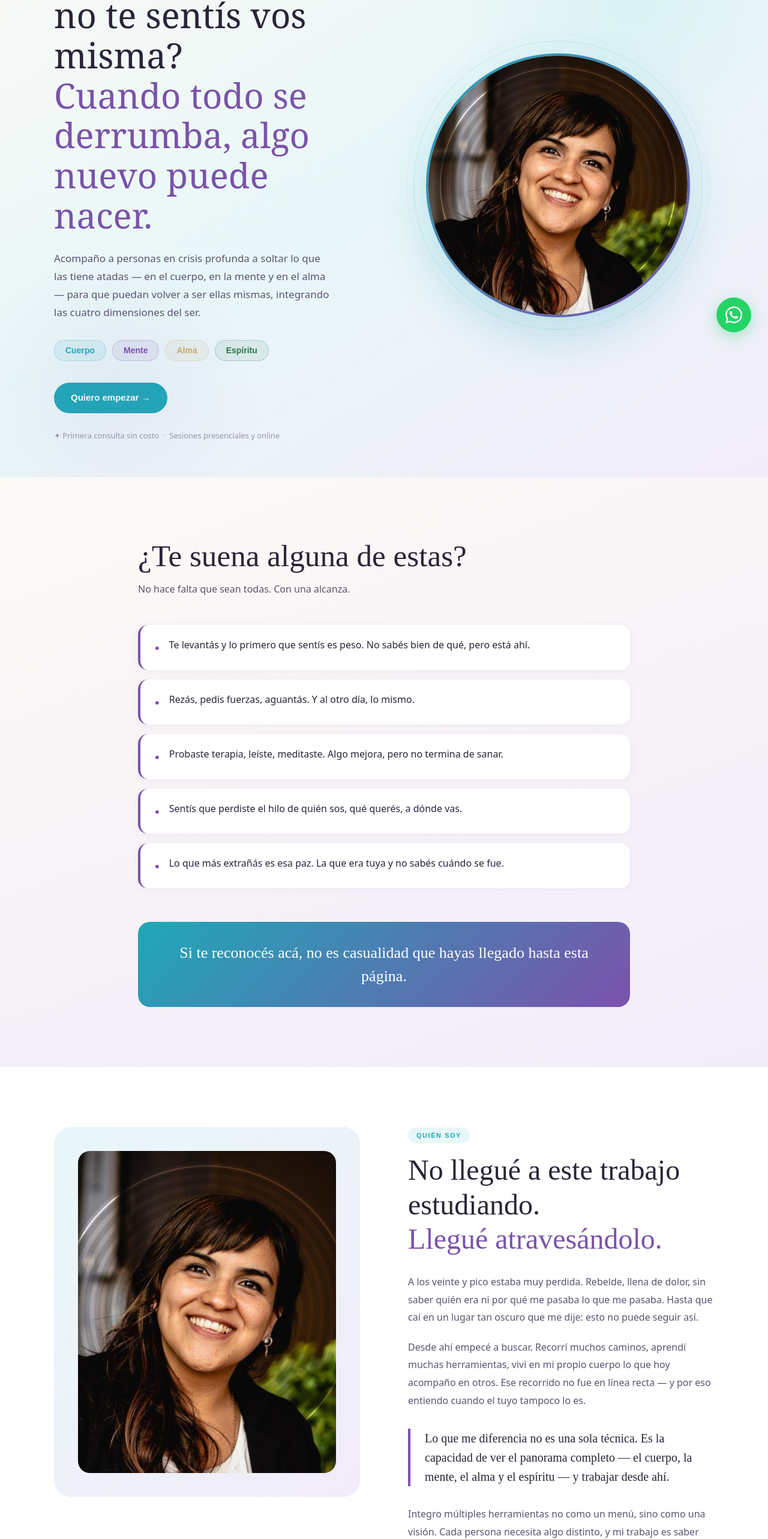
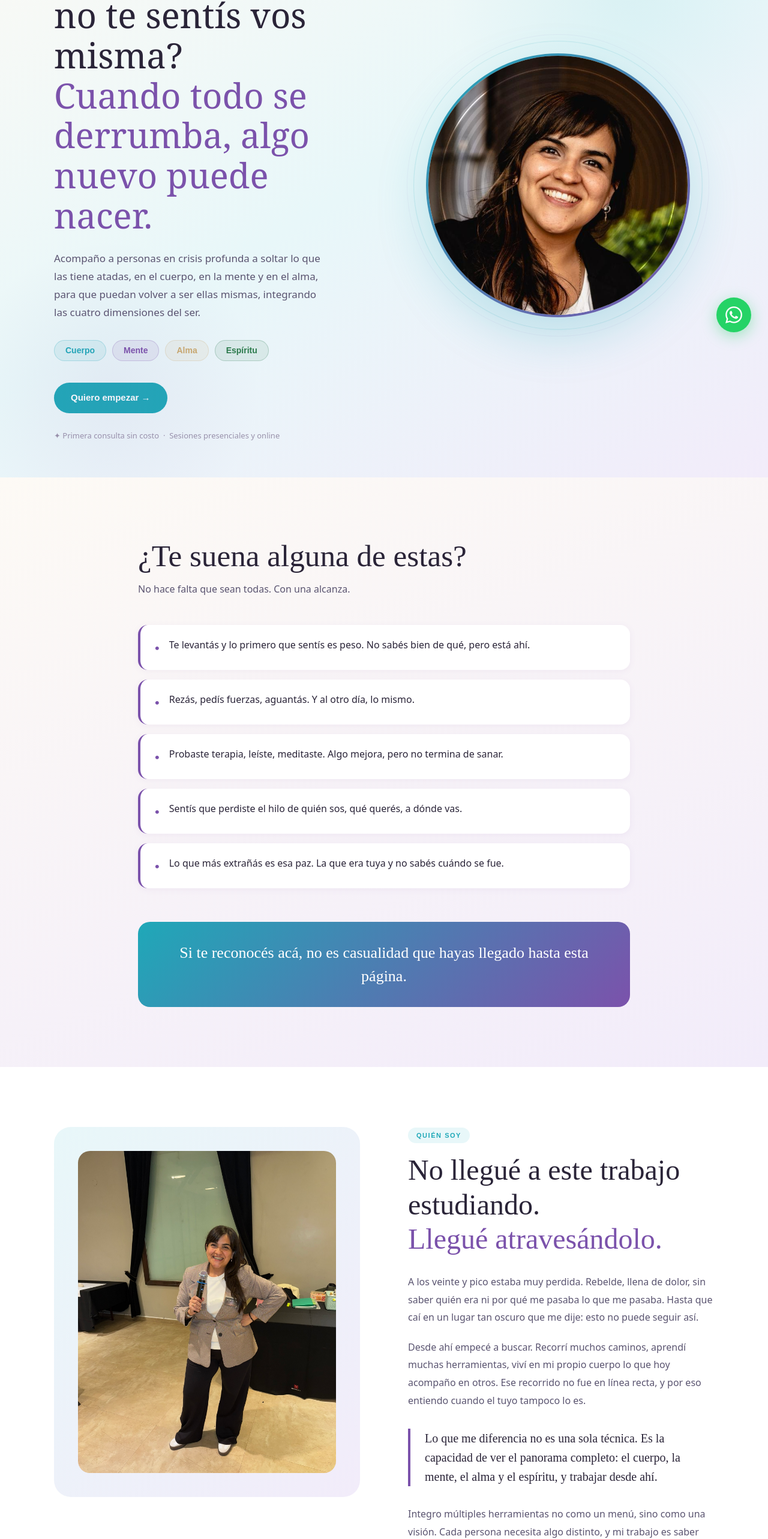
Before and after one commit to Gawebs/julieta-paz-web, a React (Vite) app: page / in a window 1280 px wide. Shown: the part 218-2784 px from the top of the page at 60% size. Built offline with nearby package versions, Linux system fonts and the light colour scheme.

Commit message:
Agregar fotos de evento, quitar guiones largos de todos los textos

```diff
--- a/src/components/About.jsx
+++ b/src/components/About.jsx
@@ -25,7 +25,7 @@ export default function About() {
               background: 'linear-gradient(160deg, #e8f7f9, #f2ecfa)',
             }}>
               <img
-                src="/julieta.jpg"
+                src="/julieta-evento.jpg"
                 alt="Julieta Paz"
                 style={{ width: '100%', height: '100%', objectFit: 'cover', objectPosition: 'top center' }}
                 onError={e => { e.target.style.display = 'none' }}
@@ -45,7 +45,7 @@ export default function About() {
             A los veinte y pico estaba muy perdida. Rebelde, llena de dolor, sin saber quién era ni por qué me pasaba lo que me pasaba. Hasta que caí en un lugar tan oscuro que me dije: esto no puede seguir así.
           </p>
           <p style={{ fontSize: 16, lineHeight: 1.85, color: '#5a5470', marginBottom: 32 }}>
-            Desde ahí empecé a buscar. Recorrí muchos caminos, aprendí muchas herramientas, viví en mi propio cuerpo lo que hoy acompaño en otros. Ese recorrido no fue en línea recta — y por eso entiendo cuando el tuyo tampoco lo es.
+            Desde ahí empecé a buscar. Recorrí muchos caminos, aprendí muchas herramientas, viví en mi propio cuerpo lo que hoy acompaño en otros. Ese recorrido no fue en línea recta, y por eso entiendo cuando el tuyo tampoco lo es.
           </p>
 
           {/* Frase destacada */}
@@ -55,7 +55,7 @@ export default function About() {
             marginBottom: 32,
           }}>
             <p style={{ fontFamily: 'Cormorant Garamond, serif', fontSize: 20, lineHeight: 1.6, color: '#2a2438', fontWeight: 500, margin: 0 }}>
-              Lo que me diferencia no es una sola técnica. Es la capacidad de ver el panorama completo — el cuerpo, la mente, el alma y el espíritu — y trabajar desde ahí.
+              Lo que me diferencia no es una sola técnica. Es la capacidad de ver el panorama completo: el cuerpo, la mente, el alma y el espíritu, y trabajar desde ahí.
             </p>
           </div>
 
@@ -89,7 +89,7 @@ export default function About() {
             padding: '20px 24px',
           }}>
             <p style={{ fontFamily: 'Cormorant Garamond, serif', fontSize: 18, lineHeight: 1.6, color: '#2a2438', margin: 0, fontStyle: 'italic' }}>
-              Acompaño a cada persona a recordar que no es solo un humano con problemas — es un ser infinito que está teniendo una experiencia humana.
+              Acompaño a cada persona a recordar que no es solo un humano con problemas, es un ser infinito que está teniendo una experiencia humana.
             </p>
             <p style={{ fontSize: 13, color: '#7b52ab', fontWeight: 600, marginTop: 12, marginBottom: 0 }}>
               Soy Julieta Paz · Coach Espiritual y Formadora en TRE
--- a/src/components/CtaFinal.jsx
+++ b/src/components/CtaFinal.jsx
@@ -26,7 +26,7 @@ export default function CtaFinal({ waLink }) {
           </h2>
 
           <p style={{ fontSize: 16, lineHeight: 1.8, opacity: 0.9, maxWidth: 520, margin: '0 auto 40px', position: 'relative' }}>
-            No hace falta tener todo claro. Solo hace falta dar el primer paso. Escribime y charlamos sin compromiso — juntas vemos por dónde empezar.
+            No hace falta tener todo claro. Solo hace falta dar el primer paso. Escribime y charlamos sin compromiso, juntas vemos por dónde empezar.
           </p>
 
           <div style={{ display: 'flex', flexWrap: 'wrap', gap: 16, justifyContent: 'center', position: 'relative' }}>
--- a/src/components/Hero.jsx
+++ b/src/components/Hero.jsx
@@ -35,7 +35,7 @@ export default function Hero({ waLink, calendlyLink }) {
             <span style={{ color: '#7b52ab' }}>Cuando todo se derrumba, algo nuevo puede nacer.</span>
           </h1>
           <p style={{ fontSize: 17, lineHeight: 1.75, color: '#5a5470', marginBottom: 32, maxWidth: 460 }}>
-            Acompaño a personas en crisis profunda a soltar lo que las tiene atadas — en el cuerpo, en la mente y en el alma — para que puedan volver a ser ellas mismas, integrando las cuatro dimensiones del ser.
+            Acompaño a personas en crisis profunda a soltar lo que las tiene atadas, en el cuerpo, en la mente y en el alma, para que puedan volver a ser ellas mismas, integrando las cuatro dimensiones del ser.
           </p>
           {/* Pilares */}
           <div style={{ display: 'flex', flexWrap: 'wrap', gap: 10, marginBottom: 36 }}>
--- a/src/components/Services.jsx
+++ b/src/components/Services.jsx
@@ -3,7 +3,7 @@ export default function Services({ waLink }) {
     {
       tag: 'Sesión individual',
       title: 'Terapia de Respuesta Espiritual',
-      desc: 'Trabajamos con tu Yo Superior para identificar y liberar los bloqueos energéticos, creencias limitantes y programas del alma que están detrás de lo que repetís — en tus vínculos, tu salud, tu bienestar, tu vida.',
+      desc: 'Trabajamos con tu Yo Superior para identificar y liberar los bloqueos energéticos, creencias limitantes y programas del alma que están detrás de lo que repetís: en tus vínculos, tu salud, tu bienestar, tu vida.',
       meta: 'Online · Zoom · 2 horas aprox. · Individual',
       color: '#1fa8b8',
       bg: '#e8f7f9',
@@ -12,7 +12,7 @@ export default function Services({ waLink }) {
     {
       tag: 'Talleres grupales',
       title: 'Método Conexión',
-      desc: 'Un espacio de transformación donde integrás cuerpo, mente, alma y espíritu. Cada encuentro es una experiencia completa — no una charla, un proceso vivencial.',
+      desc: 'Un espacio de transformación donde integrás cuerpo, mente, alma y espíritu. Cada encuentro es una experiencia completa, no una charla, un proceso vivencial.',
       meta: 'Presencial: 1 vez al mes · 5 hs\nOnline — Programa Conexión 360: 5 semanas por Zoom · 2 hs por encuentro · Grupo WhatsApp + tareas diarias',
       color: '#7b52ab',
       bg: '#f2ecfa',
@@ -22,7 +22,7 @@ export default function Services({ waLink }) {
     {
       tag: 'Formación',
       title: 'Formación en TRE',
-      desc: 'Para cualquier persona que quiera transformarse y aprender a acompañar a otros. No necesitás experiencia previa — solo ganas de crecer y de ser herramienta de cambio.',
+      desc: 'Para cualquier persona que quiera transformarse y aprender a acompañar a otros. No necesitás experiencia previa, solo ganas de crecer y de ser herramienta de cambio.',
       niveles: [
         { label: 'Nivel 1', desc: 'Transformación para vos', dur: '3 meses' },
         { label: 'Nivel 2', desc: 'Facilitar a otro', dur: '3 meses' },
--- a/src/components/Testimonials.jsx
+++ b/src/components/Testimonials.jsx
@@ -9,14 +9,14 @@ const testimonials = [
   {
     tag: 'Taller Método Conexión',
     quote: 'Antes: indecisa e insegura. Ahora: plena, renovada, con seguridad.',
-    desc: 'Lo que más cambió fue su forma de mirar hacia adelante — hacia una vida próspera y abundante.',
+    desc: 'Lo que más cambió fue su forma de mirar hacia adelante, hacia una vida próspera y abundante.',
     source: 'Participante · Método Conexión',
     color: '#7b52ab',
   },
   {
     tag: 'Formación TRE',
     quote: 'Esto era para mí. Es una puerta a todo.',
-    desc: 'Al principio costó. Pero después se apoderó — y lo que encontró adentro fue paz, armonía y un camino completamente propio.',
+    desc: 'Al principio costó. Pero después se apoderó, y lo que encontró adentro fue paz, armonía y un camino completamente propio.',
     source: 'Alumna · Formación Nivel 1',
     color: '#c9a96e',
   },
@@ -32,6 +32,15 @@ export default function Testimonials() {
             Lo que dicen quienes ya dieron el paso
           </h2>
           <p style={{ fontSize: 16, color: '#5a5470' }}>En sus propias palabras.</p>
+        </div>
+
+        {/* Foto grupal */}
+        <div style={{ marginBottom: 56, borderRadius: 24, overflow: 'hidden', boxShadow: '0 8px 40px rgba(0,0,0,0.10)', maxHeight: 420 }}>
+          <img
+            src="/grupo-taller.jpg"
+            alt="Participantes del taller Método Conexión"
+            style={{ width: '100%', height: '100%', objectFit: 'cover', objectPosition: 'center 30%', display: 'block' }}
+          />
         </div>
 
         <div className="testimonials-grid" style={{ display: 'grid', gridTemplateColumns: 'repeat(3, 1fr)', gap: 24 }}>
```
Also changed, not shown: public/grupo-taller.jpg (added), public/julieta-evento.jpg (added).
